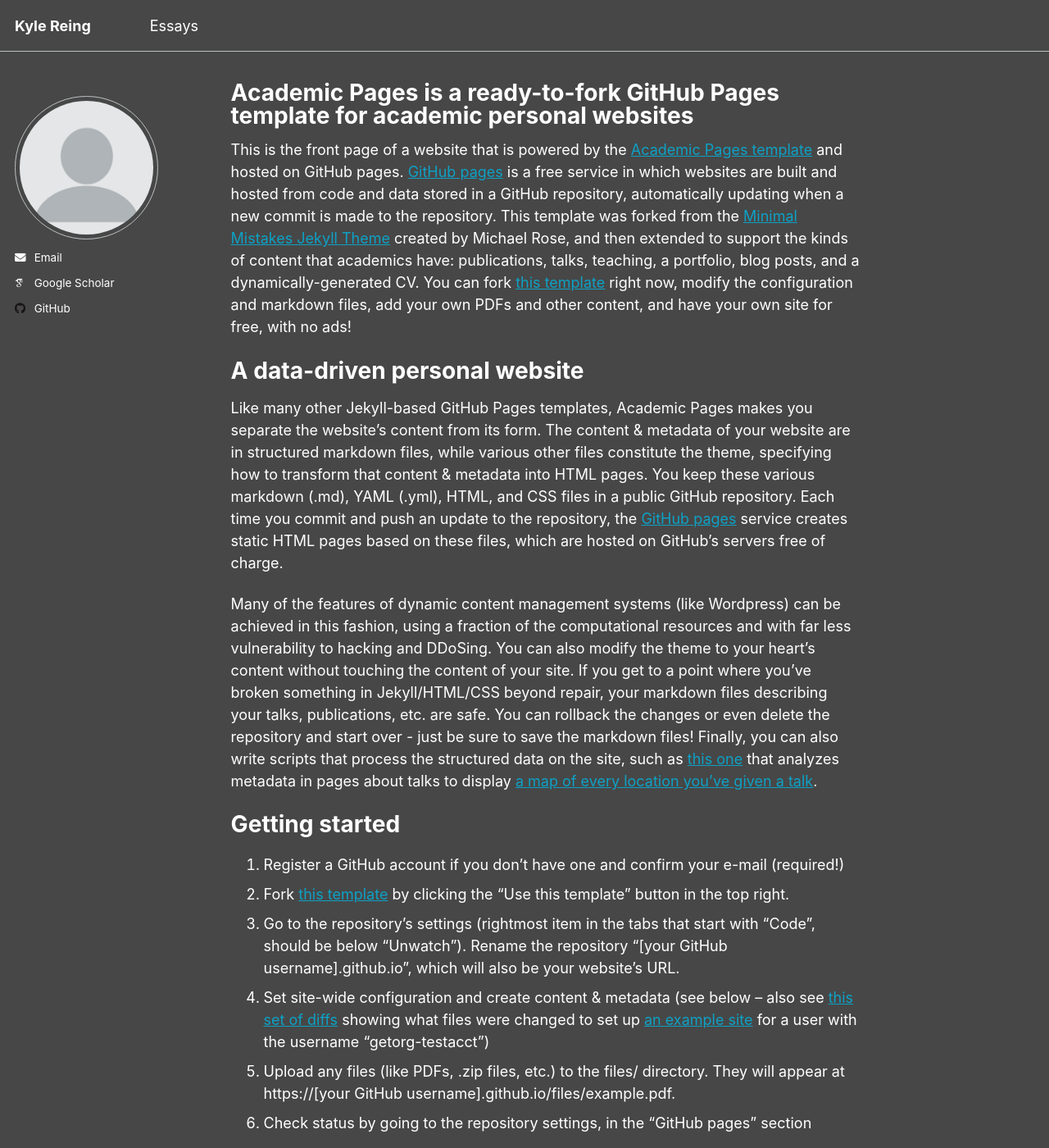
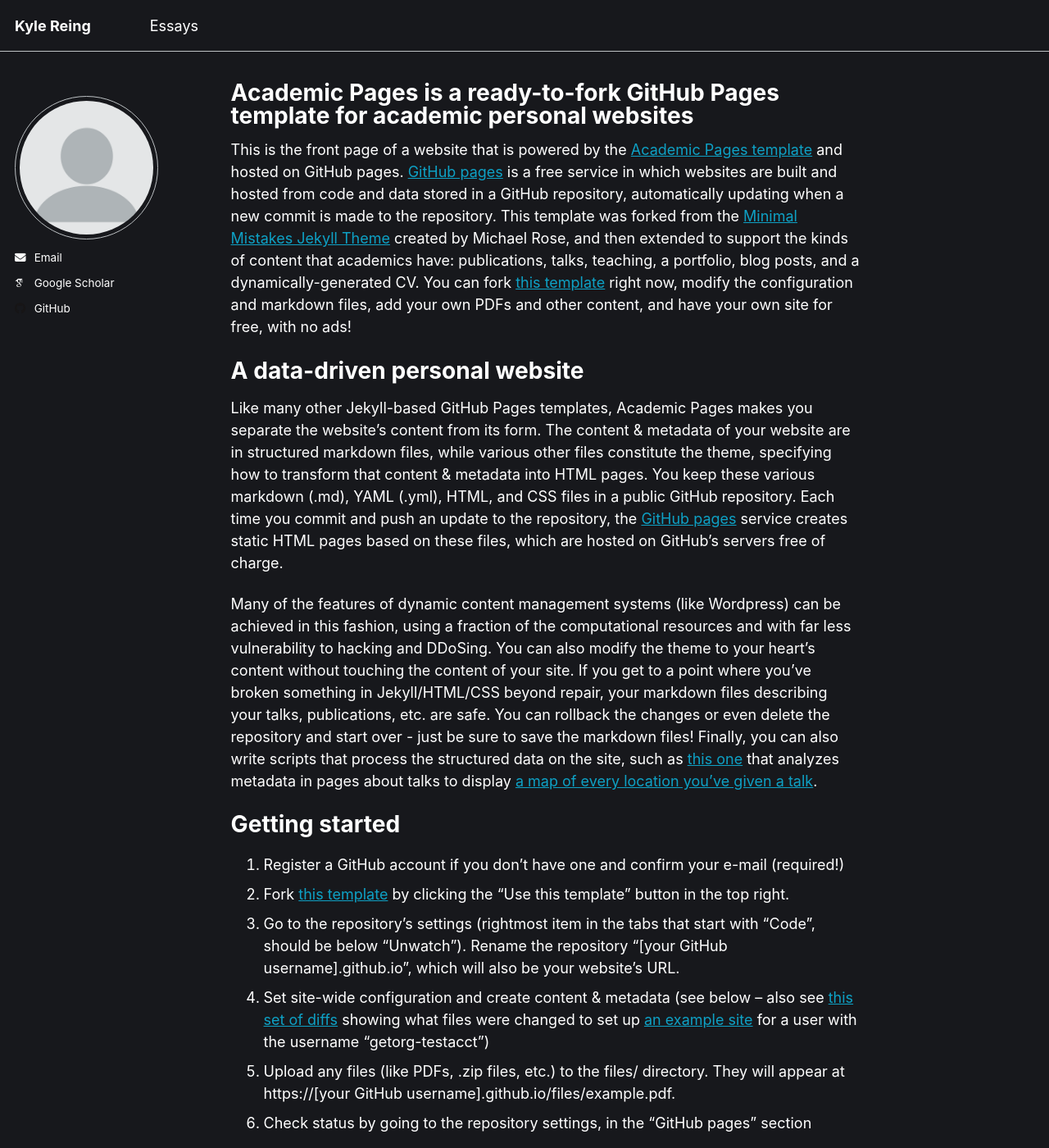
Before and after one commit to kylereing/kylereing.github.io, a Jekyll site: the page built from _pages/about.md, in a window 1280 px wide and 1400 px high. Shown: the whole window at 82% size. Built offline with Jekyll 4.4.1, drawn with Linux system fonts in a browser that asks for light colours; some web fonts are replaced.

Commit message:
change background color Soup-contrast

```diff
--- a/_sass/theme/_dark.scss
+++ b/_sass/theme/_dark.scss
@@ -8,7 +8,8 @@ $dark-gray                  : mix(#000, $gray, 40%);
 $darker-gray                : mix(#000, $gray, 60%);
 $light-gray                 : mix(#fff, $gray, 50%);
 
-$background                 : #474747;
+// $background                 : #474747;
+$background                 : #17181c;
 $background-light           : mix(#fff, $background, 80%);
 $background-lighter         : mix(#fff, $background, 90%);
 $text                       : #ffffff;
```
